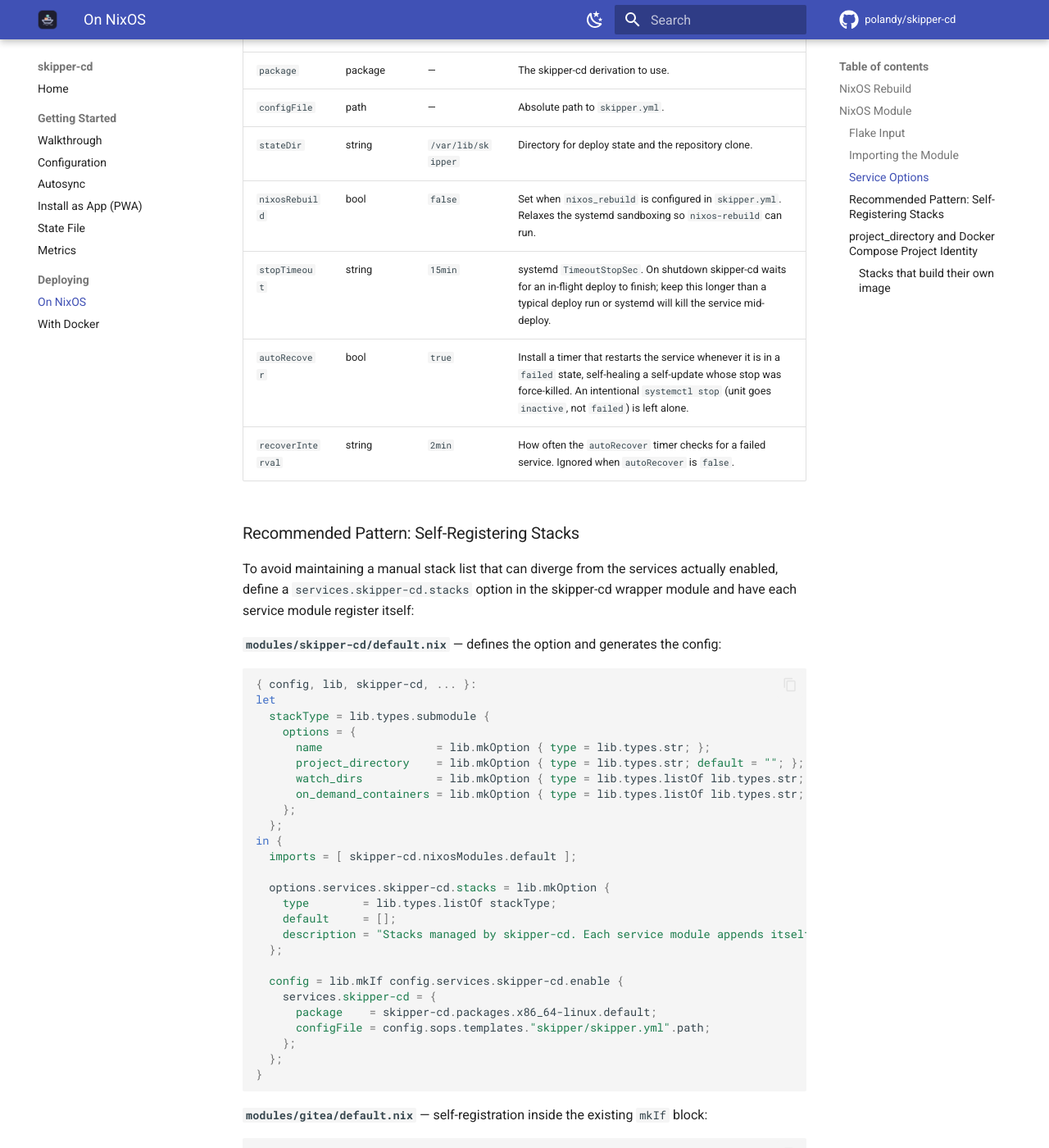
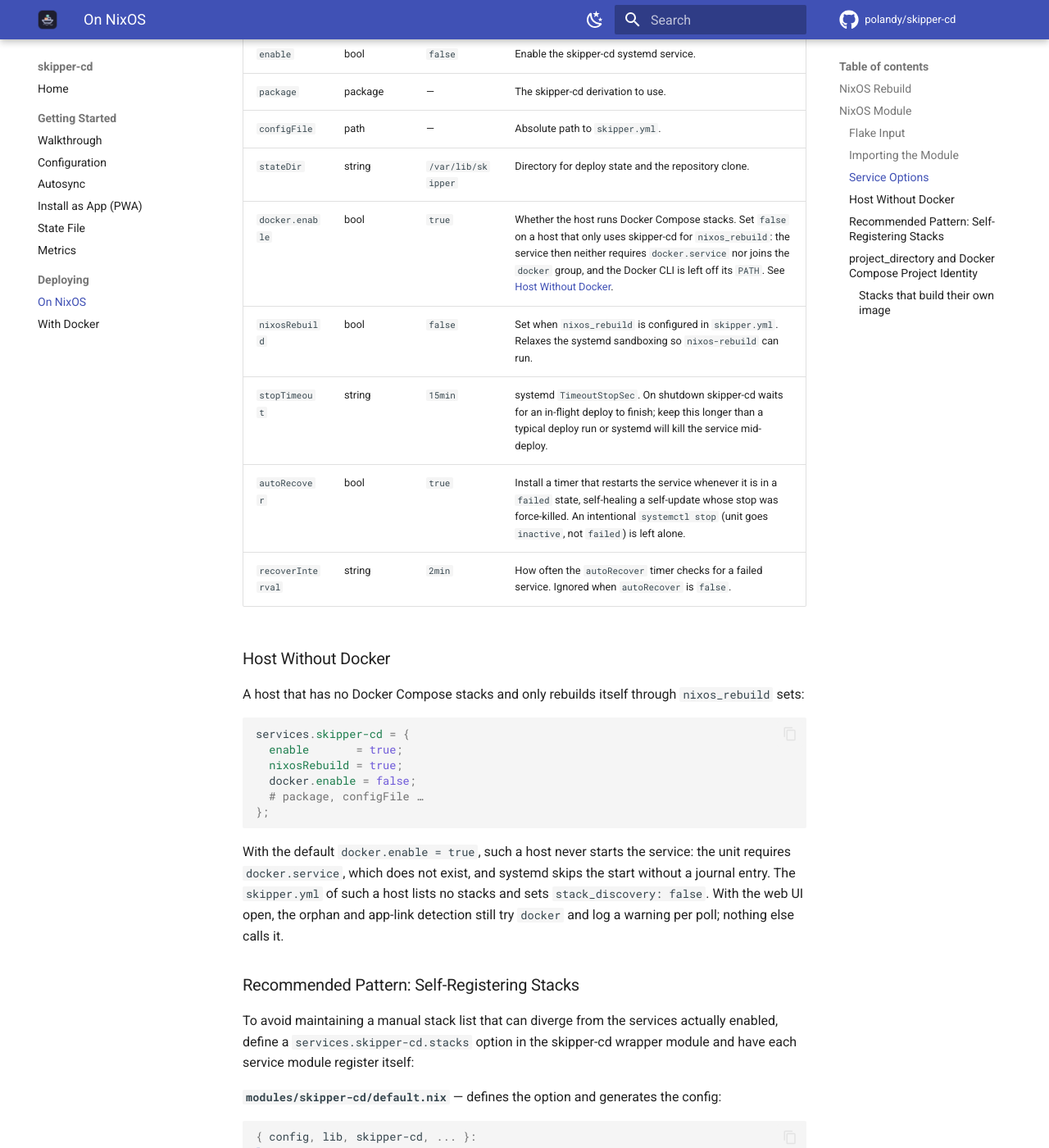
Before and after one commit to polandy/skipper-cd, an MkDocs documentation site: the page built from docs/nixos.md, in a window 1280 px wide and 1400 px high, scrolled down 2241 px. Shown: the whole window at 82% size. Built offline with MkDocs 1.6.1 and Material for MkDocs 9.7.7, drawn with Linux system fonts in a browser that asks for light colours; comment, search, counter and statistics services are not loaded; some of the changed text lies outside the part shown.

Commit message:
feat(nixos): make the Docker dependency optional (#358)
services.skipper-cd.docker.enable (default true) drops the docker.service
ordering and requirement, the docker group and the Docker CLI from PATH,
so a host that only uses skipper-cd for nixos_rebuild can start the unit.
An eval-only flake check (nix/module-check.nix) asserts both variants of
the generated unit; a new CI job runs nix flake check.

````diff
--- a/docs/nixos.md
+++ b/docs/nixos.md
@@ -68,7 +68,7 @@
 }
 ```
 
-The module creates the state directory at `/var/lib/skipper`, adds `git`, `docker`, and `docker-compose` to the service `PATH`, and runs skipper-cd as a hardened systemd service under the `root` user (Docker socket access via `SupplementaryGroups = [ "docker" ]`).
+The module creates the state directory at `/var/lib/skipper`, adds `git`, `docker`, and `docker-compose` to the service `PATH`, and runs skipper-cd as a hardened systemd service under the `root` user (Docker socket access via `SupplementaryGroups = [ "docker" ]`). The Docker parts are dropped with `docker.enable = false`.
 
 ### Service Options
 
@@ -78,10 +78,26 @@
 | `package` | package | — | The skipper-cd derivation to use. |
 | `configFile` | path | — | Absolute path to `skipper.yml`. |
 | `stateDir` | string | `/var/lib/skipper` | Directory for deploy state and the repository clone. |
+| `docker.enable` | bool | `true` | Whether the host runs Docker Compose stacks. Set `false` on a host that only uses skipper-cd for `nixos_rebuild`: the service then neither requires `docker.service` nor joins the `docker` group, and the Docker CLI is left off its `PATH`. See [Host Without Docker](#host-without-docker). |
 | `nixosRebuild` | bool | `false` | Set when `nixos_rebuild` is configured in `skipper.yml`. Relaxes the systemd sandboxing so `nixos-rebuild` can run. |
 | `stopTimeout` | string | `15min` | systemd `TimeoutStopSec`. On shutdown skipper-cd waits for an in-flight deploy to finish; keep this longer than a typical deploy run or systemd will kill the service mid-deploy. |
 | `autoRecover` | bool | `true` | Install a timer that restarts the service whenever it is in a `failed` state, self-healing a self-update whose stop was force-killed. An intentional `systemctl stop` (unit goes `inactive`, not `failed`) is left alone. |
 | `recoverInterval` | string | `2min` | How often the `autoRecover` timer checks for a failed service. Ignored when `autoRecover` is `false`. |
+
+### Host Without Docker
+
+A host that has no Docker Compose stacks and only rebuilds itself through `nixos_rebuild` sets:
+
+```nix
+services.skipper-cd = {
+  enable       = true;
+  nixosRebuild = true;
+  docker.enable = false;
+  # package, configFile …
+};
+```
+
+With the default `docker.enable = true`, such a host never starts the service: the unit requires `docker.service`, which does not exist, and systemd skips the start without a journal entry. The `skipper.yml` of such a host lists no stacks and sets `stack_discovery: false`. With the web UI open, the orphan and app-link detection still try `docker` and log a warning per poll; nothing else calls it.
 
 ### Recommended Pattern: Self-Registering Stacks
 
````
Also changed, not shown: 4 other files.
